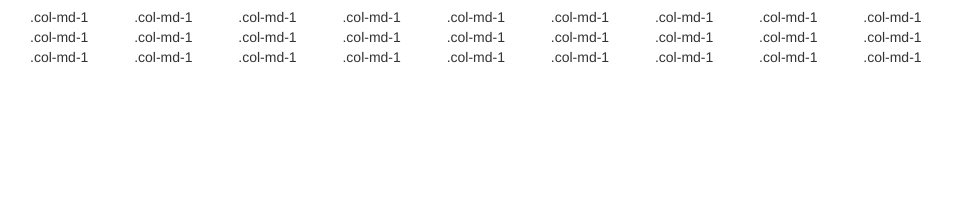
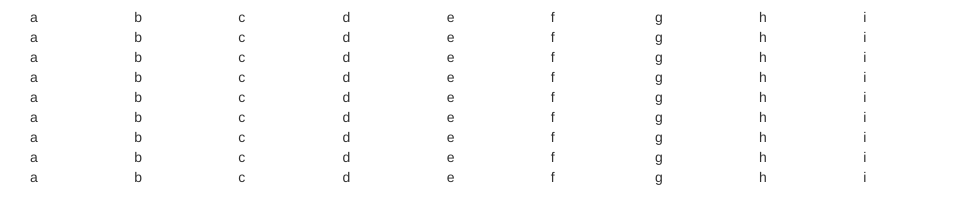
Before and after one commit to hlmbarnes/sudoku, a plain HTML site: page index.html in a window 1280 px wide. Shown: the part 63-286 px from the top of the page, without its empty margins (0-967 px from the left). Drawn offline with nearby package versions, Linux system fonts and the light colour scheme.

Commit message:
updated grid to have 9x9 grid in bootstrap and then added a through i to text of divs for rows 9

```diff
--- a/index.html
+++ b/index.html
@@ -3,7 +3,7 @@
 <head>
 	<title>Sudoku</title>
 	<link rel="stylesheet" href="https://maxcdn.bootstrapcdn.com/bootstrap/3.3.6/css/bootstrap.min.css">
-  <link rel="stylesheet" href="style.css">
+  <link rel="stylesheet" href="main.css">
 </head>
 <body>
 	<div class="container-fluid" id="header">
@@ -11,43 +11,111 @@
 	</div>
 	<div class="container-fluid" id="9_by_9_box">
 		<div class="container-fluid row" id="rows1_3">
-			<div class="col-md-1">.col-md-1</div>
-  		<div class="col-md-1">.col-md-1</div>
-  		<div class="col-md-1">.col-md-1</div>
-  		<div class="col-md-1">.col-md-1</div>
-  		<div class="col-md-1">.col-md-1</div>
-  		<div class="col-md-1">.col-md-1</div>
-  		<div class="col-md-1">.col-md-1</div>
-  		<div class="col-md-1">.col-md-1</div>
-  		<div class="col-md-1">.col-md-1</div>
+			<div class="col-md-1" id="col_1">a</div>
+  		<div class="col-md-1" id="col_2">b</div>
+  		<div class="col-md-1" id="col_3">c</div>
+  		<div class="col-md-1" id="col_4">d</div>
+  		<div class="col-md-1" id="col_5">e</div>
+  		<div class="col-md-1" id="col_6">f</div>
+  		<div class="col-md-1" id="col_7">g</div>
+  		<div class="col-md-1" id="col_8">h</div>
+  		<div class="col-md-1" id="col_9">i</div>
+		</div>
+		<div class="container-fluid row" id="rows1_3">
+			<div class="col-md-1" id="col_1">a</div>
+  		<div class="col-md-1" id="col_2">b</div>
+  		<div class="col-md-1" id="col_3">c</div>
+  		<div class="col-md-1" id="col_4">d</div>
+  		<div class="col-md-1" id="col_5">e</div>
+  		<div class="col-md-1" id="col_6">f</div>
+  		<div class="col-md-1" id="col_7">g</div>
+  		<div class="col-md-1" id="col_8">h</div>
+  		<div class="col-md-1" id="col_9">i</div>
+		</div>
+		<div class="container-fluid row" id="rows1_3">
+			<div class="col-md-1" id="col_1">a</div>
+  		<div class="col-md-1" id="col_2">b</div>
+  		<div class="col-md-1" id="col_3">c</div>
+  		<div class="col-md-1" id="col_4">d</div>
+  		<div class="col-md-1" id="col_5">e</div>
+  		<div class="col-md-1" id="col_6">f</div>
+  		<div class="col-md-1" id="col_7">g</div>
+  		<div class="col-md-1" id="col_8">h</div>
+  		<div class="col-md-1" id="col_9">i</div>
+		</div>
+
+		<div class="container-fluid row" id="rows4_6">
+			<div class="col-md-1" id="col_1">a</div>
+  		<div class="col-md-1" id="col_2">b</div>
+  		<div class="col-md-1" id="col_3">c</div>
+  		<div class="col-md-1" id="col_4">d</div>
+  		<div class="col-md-1" id="col_5">e</div>
+  		<div class="col-md-1" id="col_6">f</div>
+  		<div class="col-md-1" id="col_7">g</div>
+  		<div class="col-md-1" id="col_8">h</div>
+  		<div class="col-md-1" id="col_9">i</div>
 		</div>
 		<div class="container-fluid row" id="rows4_6">
-			<div class="col-md-1">.col-md-1</div>
-  		<div class="col-md-1">.col-md-1</div>
-  		<div class="col-md-1">.col-md-1</div>
-  		<div class="col-md-1">.col-md-1</div>
-  		<div class="col-md-1">.col-md-1</div>
-  		<div class="col-md-1">.col-md-1</div>
-  		<div class="col-md-1">.col-md-1</div>
-  		<div class="col-md-1">.col-md-1</div>
-  		<div class="col-md-1">.col-md-1</div>
+			<div class="col-md-1" id="col_1">a</div>
+  		<div class="col-md-1" id="col_2">b</div>
+  		<div class="col-md-1" id="col_3">c</div>
+  		<div class="col-md-1" id="col_4">d</div>
+  		<div class="col-md-1" id="col_5">e</div>
+  		<div class="col-md-1" id="col_6">f</div>
+  		<div class="col-md-1" id="col_7">g</div>
+  		<div class="col-md-1" id="col_8">h</div>
+  		<div class="col-md-1" id="col_9">i</div>
+		</div>
+		<div class="container-fluid row" id="rows4_6">
+			<div class="col-md-1" id="col_1">a</div>
+  		<div class="col-md-1" id="col_2">b</div>
+  		<div class="col-md-1" id="col_3">c</div>
+  		<div class="col-md-1" id="col_4">d</div>
+  		<div class="col-md-1" id="col_5">e</div>
+  		<div class="col-md-1" id="col_6">f</div>
+  		<div class="col-md-1" id="col_7">g</div>
+  		<div class="col-md-1" id="col_8">h</div>
+  		<div class="col-md-1" id="col_9">i</div>
+		</div>
+
+		<div class="container-fluid row" id="rows7_9">
+			<div class="col-md-1" id="col_1">a</div>
+  		<div class="col-md-1" id="col_2">b</div>
+  		<div class="col-md-1" id="col_3">c</div>
+  		<div class="col-md-1" id="col_4">d</div>
+  		<div class="col-md-1" id="col_5">e</div>
+  		<div class="col-md-1" id="col_6">f</div>
+  		<div class="col-md-1" id="col_7">g</div>
+  		<div class="col-md-1" id="col_8">h</div>
+  		<div class="col-md-1" id="col_9">i</div>
 		</div>
 		<div class="container-fluid row" id="rows7_9">
-			<div class="col-md-1">.col-md-1</div>
-  		<div class="col-md-1">.col-md-1</div>
-  		<div class="col-md-1">.col-md-1</div>
-  		<div class="col-md-1">.col-md-1</div>
-  		<div class="col-md-1">.col-md-1</div>
-  		<div class="col-md-1">.col-md-1</div>
-  		<div class="col-md-1">.col-md-1</div>
-  		<div class="col-md-1">.col-md-1</div>
-  		<div class="col-md-1">.col-md-1</div>
+			<div class="col-md-1" id="col_1">a</div>
+  		<div class="col-md-1" id="col_2">b</div>
+  		<div class="col-md-1" id="col_3">c</div>
+  		<div class="col-md-1" id="col_4">d</div>
+  		<div class="col-md-1" id="col_5">e</div>
+  		<div class="col-md-1" id="col_6">f</div>
+  		<div class="col-md-1" id="col_7">g</div>
+  		<div class="col-md-1" id="col_8">h</div>
+  		<div class="col-md-1" id="col_9">i</div>
+		</div>
+		<div class="container-fluid row" id="rows7_9">
+			<div class="col-md-1" id="col_1">a</div>
+  		<div class="col-md-1" id="col_2">b</div>
+  		<div class="col-md-1" id="col_3">c</div>
+  		<div class="col-md-1" id="col_4">d</div>
+  		<div class="col-md-1" id="col_5">e</div>
+  		<div class="col-md-1" id="col_6">f</div>
+  		<div class="col-md-1" id="col_7">g</div>
+  		<div class="col-md-1" id="col_8">h</div>
+  		<div class="col-md-1" id="col_9">i</div>
 		</div>
 	</div>
 
 
 <script src="https://ajax.googleapis.com/ajax/libs/jquery/2.2.0/jquery.min.js"></script>
 <script src="https://maxcdn.bootstrapcdn.com/bootstrap/3.3.6/js/bootstrap.min.js"></script>
-<script src="script.js"></script>
+<script src="style.js"></script>
 </body>
 </html>
```
